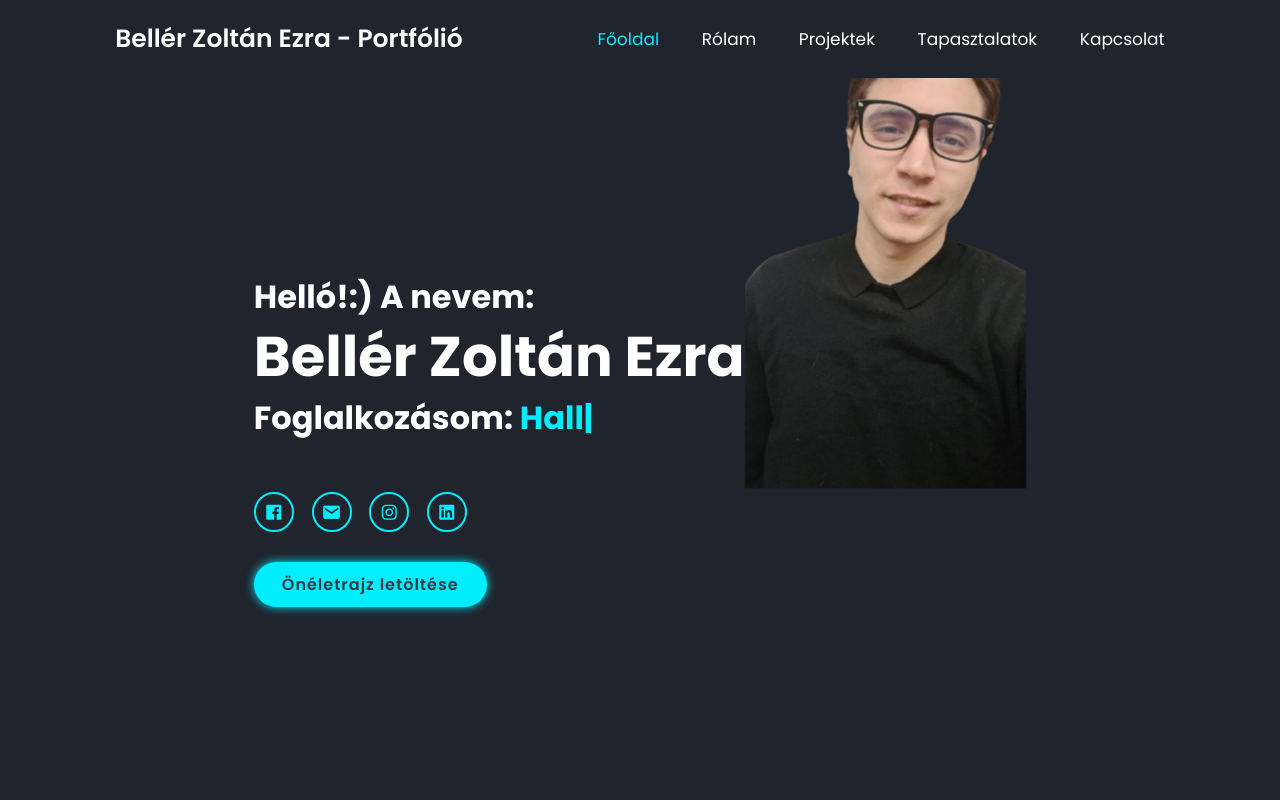
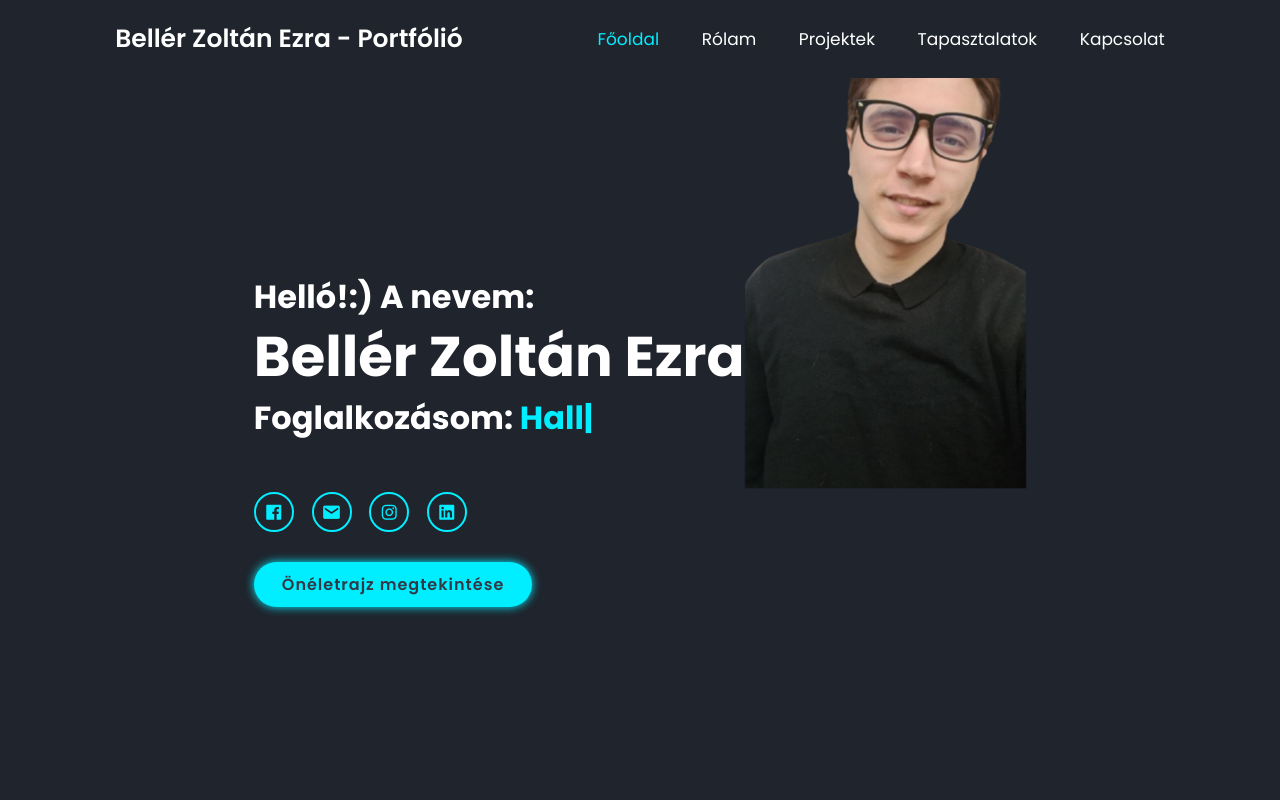
Before and after one commit to Zoleeka2000/bellerzoltanezra_portfolio, a plain HTML site: page index.html in a window 1280 px wide. Shown: the top 800 px of the page. Drawn offline with nearby package versions, Linux system fonts and the light colour scheme.

Commit message:
Önéletrajz PDF hozzáadva és linkelve

```diff
--- a/index.html
+++ b/index.html
@@ -34,7 +34,7 @@
                     <a href="https://www.instagram.com/beller_zoltan_ezra"><i class='bx bxl-instagram' ></i></a>
                     <a href="https://www.linkedin.com/in/zolt%C3%A1n-bell%C3%A9r-9748152a3/"><i class='bx bxl-linkedin-square' ></i></a>
                 </div>
-                <a href="" class="btn">Önéletrajz letöltése</a>
+                <a href="beller-zoltan-ezra-oneletrajz.pdf" class="btn" target="_blank">Önéletrajz megtekintése</a>
             </div>
             <div class="home-img">
                 <img src="image/bze.png" alt="" style="max-width: 100%; max-height: 500px; width: auto; height: auto; display: block; margin: 0 auto;">
```
Also changed, not shown: 1 other file.
